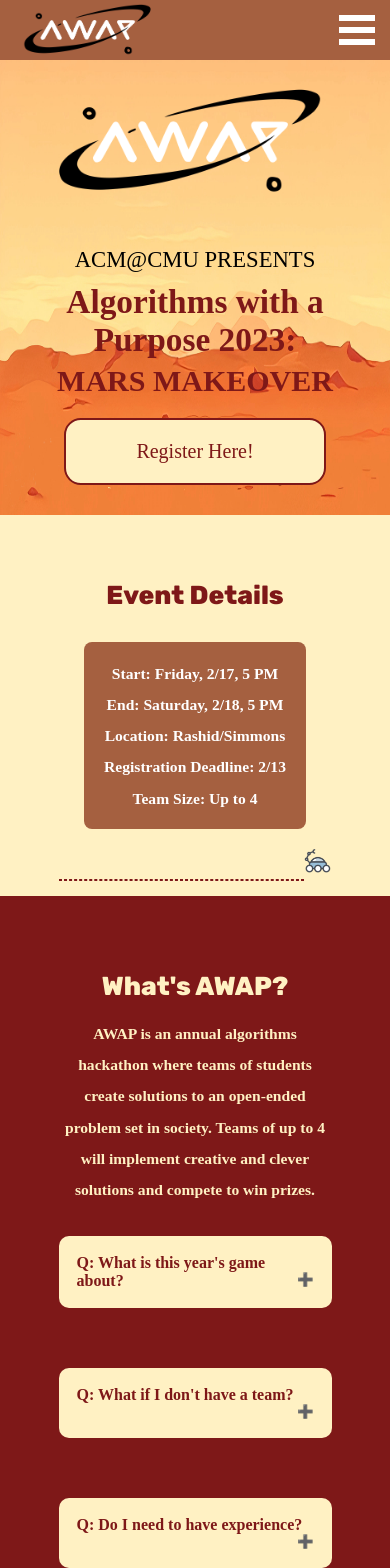
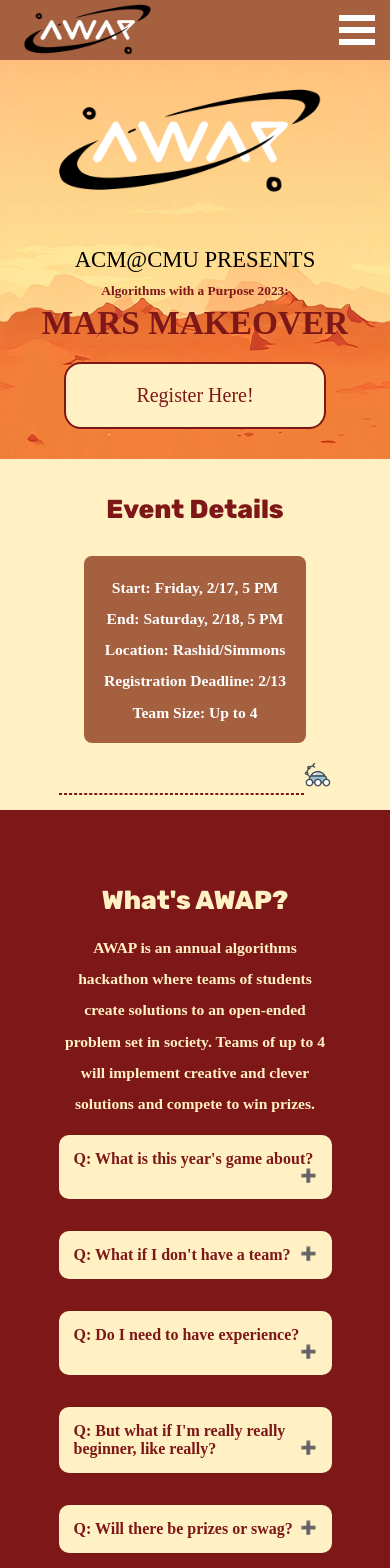
Before and after one commit to acm-cmu/awap-landing-page-2024, a React (Create React App) app: page / in a window 390 px wide. Shown: the top 1568 px of the page. Built offline with nearby package versions, Linux system fonts and the light colour scheme.

Commit message:
Updates CSS

```diff
--- a/src/styles/About.css
+++ b/src/styles/About.css
@@ -41,13 +41,13 @@
   font-size: larger;
   font-weight: bolder;
   cursor: pointer;
-  padding: 18px;
+  padding: 15px;
   width: 100%;
   border: none;
   text-align: left;
   outline: none;
   border-radius: 10px;
-  margin: 15px 0 15px 0;
+  margin: 0px 0 2px 0;
 }
 
 .beginner-button:hover {
@@ -73,6 +73,7 @@
   transition: max-height 0.2s ease-out;
   background-color: var(--secondary-color);
   margin: 0 0 30px 0;
+  font-size: medium;
 }
 /* beginner info collapsible button */
 
@@ -87,7 +88,7 @@
     font-size: medium;
   }
   .beginner-button:after {
-    font-size: smaller;
+    font-size: small;
     float: right;
   }
 }
--- a/src/styles/Home.css
+++ b/src/styles/Home.css
@@ -34,7 +34,7 @@
 
 .home-awap {
   font-family: "Rubik";
-  font-size: 250%;
+  font-size: 100%;
   color: var(--main-color);
   font-weight: 900;
   margin: 0 0 5px 0;
@@ -76,7 +76,7 @@
 
 .home-event-title {
   font-family: "Orbitron";
-  font-size: 225%;
+  font-size: 250%;
   margin: 0 0 40px 0;
   color: var(--main-color);
   font-weight: 800;
--- a/src/styles/Past.css
+++ b/src/styles/Past.css
@@ -80,6 +80,7 @@
 .past-title {
   font-size: 120%;
   font-weight: bolder;
+  text-align: center;
 }
 
 #year2022 {
--- a/src/styles/Register.css
+++ b/src/styles/Register.css
@@ -13,7 +13,7 @@
   width: 70%;
   justify-content: center;
   margin: 15px;
-  padding: 50px 0 0 0;
+  padding: 20px 0 0 0;
   word-wrap: break-word;
   align-items: center;
   font-family: var(--font-3);
```
